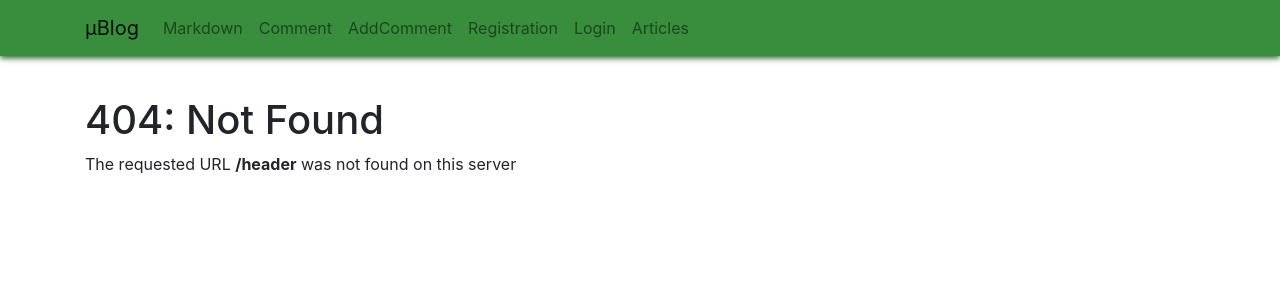
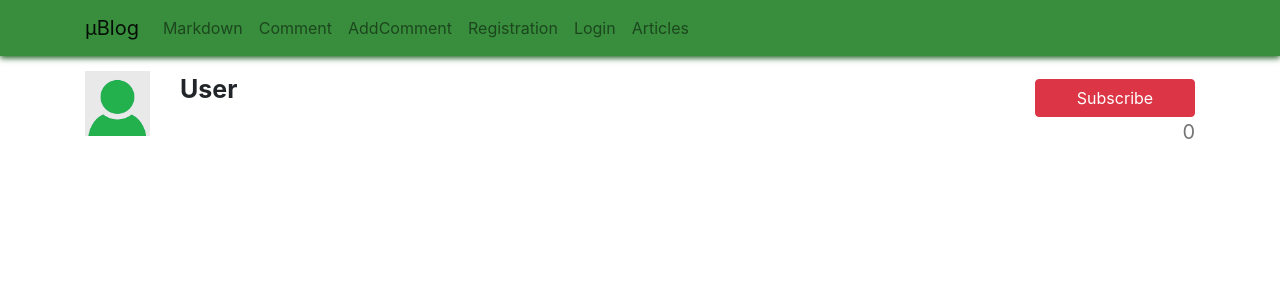
Before and after one commit to mrrain345/uBlog, a Vue app: page /header in a window 1280 px wide. Before the commit this address had no page. Shown: the top 300 px of the page. Built offline with nearby package versions, Linux system fonts and the light colour scheme.

Commit message:
Added 'Header' component

```diff
--- a/package.json
+++ b/package.json
@@ -17,7 +17,7 @@
         "password-hash": "^1.2.2",
         "sendmail": "^1.4.1",
         "url-slug": "^2.1.1",
-        "vue": "^2.6.6",
+        "vue": "^2.6.10",
         "vue-markdown": "^2.2.4",
         "vue-router": "^3.0.6"
     },
--- /dev/null
+++ b/src/components/Header.vue
@@ -0,0 +1,77 @@
+<template>
+	<div>
+        <div class="container">
+            <div class="row">
+                <div class="col-2 col-lg-1">
+                <img class="image" src="/user_photo.png" alt="User">
+                </div>
+			    <div class="col-7 col-lg-9">
+                    <div class="row">
+                        <div class="col-12">
+                            <span id="user">{{ user }}</span>
+
+                        </div>
+                    </div>
+                 </div>
+                <div class="col-3 col-lg-2">
+                    <button class="btn btn-danger">Subscribe</button>
+                    <span id="subscribes">{{ subscribes }}</span>
+                </div>
+		    </div>
+            <div class="row" style="margin-top: 8px;">
+                <div class="col-11">
+                </div>
+            </div>
+        </div>
+    </div>
+</template>
+
+<script>
+export default {
+	name: 'Header',
+	data() {
+		return {
+            user: 'User',
+            subscribes:0,
+            avatar:"/user_photo.png"
+
+		};
+	}
+}
+
+</script>
+
+<style scoped>
+	#user{
+        font-size: 40px;
+        font-weight: bold;
+        overflow: hidden;
+        text-overflow: ellipsis;
+        display: -webkit-box;
+        -webkit-line-clamp: 2;
+        -webkit-box-orient: vertical;
+    }
+    #subscribes{
+
+        font-size: 20px;
+        color: #757575;
+        text-align:right;
+        width: 100%;
+        display:block;
+        overflow: hidden;
+    }
+    img{
+        width:100%;
+        height:auto;
+    }
+    button{
+        margin-top:8px;
+        width: 100%;
+
+    }
+    @media screen and (min-width: 768px){
+        #user{
+            font-size:25px;
+        }
+    }
+</style>
--- a/src/router.js
+++ b/src/router.js
@@ -8,6 +8,7 @@ module.exports = {
         { path: '/registration-confirm', component: require('./components/RegistrationConfirm.vue').default },
         { path: '/login', component: require('./components/Login.vue').default },
         { path: '/articles', component: require('./components/Articles.vue').default },
+        { path: '/header', component: require('./components/Header.vue').default },
         { path: '*', component: require('./components/NotFound.vue').default }
 
     ]
```
Also changed, not shown: public/user_photo.png (added).
